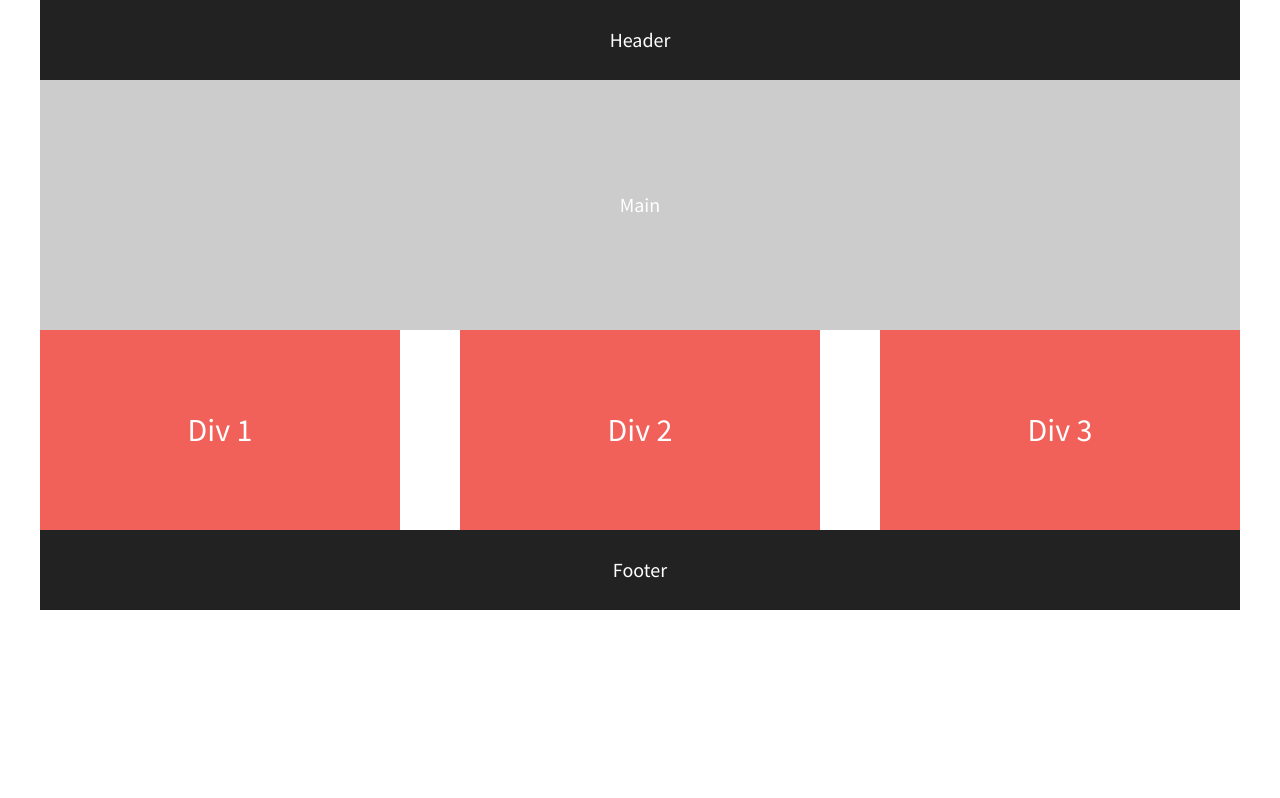
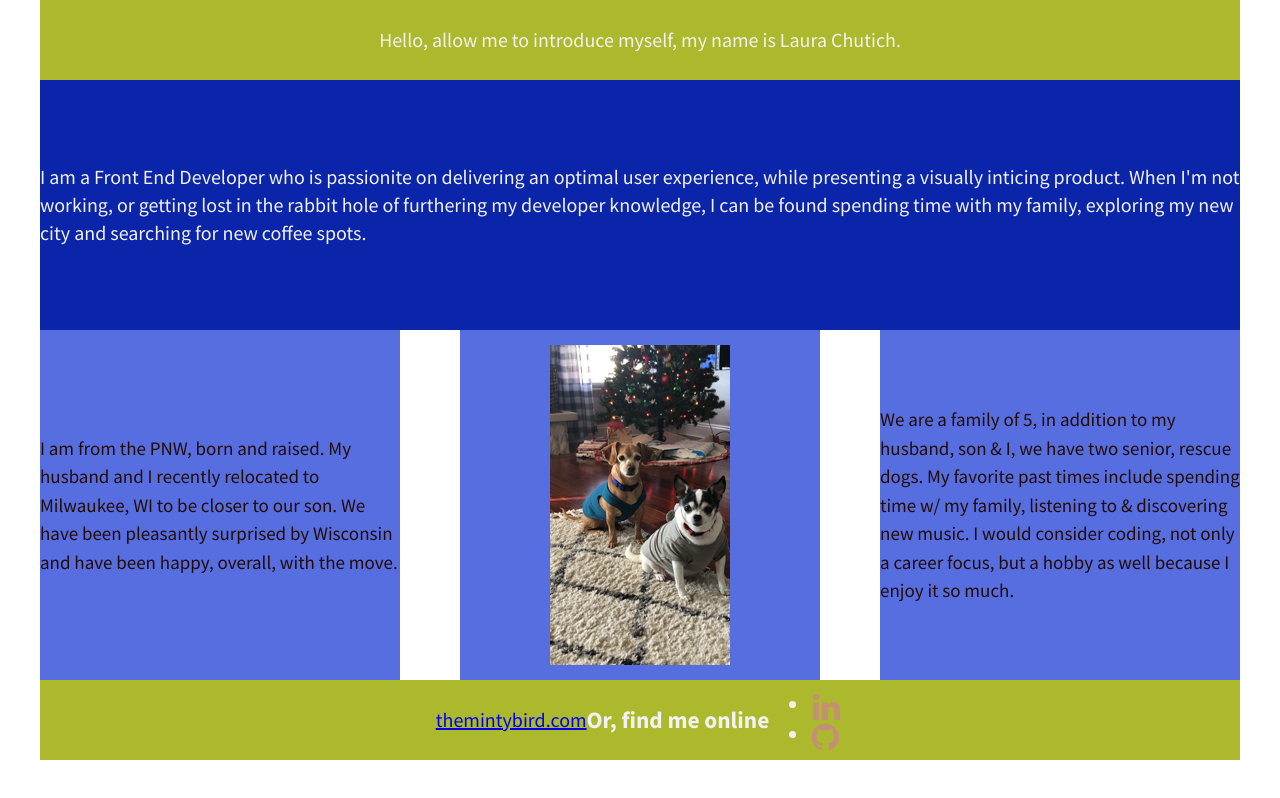
Before and after one commit to lchutich/206-flexbox2, a plain HTML site: page index.html in a window 1280 px wide. Drawn offline with nearby package versions, Linux system fonts and the light colour scheme.

Commit message:
Added content to divs and altered flex properties

```diff
--- a/css/main.css
+++ b/css/main.css
@@ -96,7 +96,7 @@ textarea {
    ========================================================================== */
 
 html {
-  background-color: #fff;
+  background-color: #f2f2f2f;
   height: 100%;
   width: 100%;
 }
@@ -106,18 +106,18 @@ body {
   padding: 0 2em;
   font-size: 1.25em;
   height: 100%;
-  color: #fff;
+  color: #f2f2f2;
 }
 
 header,
 footer {
-  background-color: #222;
+  background-color: #adb92d;
   height: 80px;
   width: 100%;
 }
 
 main {
-  background-color: #ccc;
+  background-color: #0b25aa;
   height: 250px;
   width: 100%;
 }
@@ -139,15 +139,18 @@ main {
 }
 
 .flex-items {
-  color: #fff;
+  color: #230c06;
   line-height: 1.5em;
-  font-size: 1.6em;
-  background-color: #f16059;
+  font-size: .95em;
+  background-color: #576ee1;
   width: 30%;
-  height: 200px;
+  height: 350px;
   display: flex;
   justify-content: center;
   align-items: center;
+  flex-basis: auto;
+  flex-flow: column;
+  padding: 0 10 0 10;
 }
 
 /* ==========================================================================
--- a/index.html
+++ b/index.html
@@ -3,7 +3,7 @@
     <head>
         <meta charset="utf-8">
         <meta http-equiv="x-ua-compatible" content="ie=edge">
-        <title></title>
+        <title>Let's Meet LC</title>
         <meta name="description" content="">
         <meta name="viewport" content="width=device-width, initial-scale=1">
 
@@ -22,18 +22,27 @@
 
         <!-- Add your site or application content here -->
         <section class="flex-container">
-            <header>Header</header>
-            <main>Main</main>
+            <header>Hello, allow me to introduce myself, my name is Laura Chutich.</header>
+            <main>
+                <p>I am a <span>Front End Developer</span> who is passionite on delivering an optimal user experience, while presenting a visually inticing product. When I'm not working, or getting lost in the rabbit hole of furthering my developer knowledge, I can be found spending time with my family, exploring my new city and searching for new coffee spots.</p>
+            </main>
             <div id="div-1" class="flex-items">
-                Div 1
+                <p>I am from the PNW, born and raised. My husband and I recently relocated to Milwaukee, WI to be closer to our son. We have been pleasantly surprised by Wisconsin and have been happy, overall, with the move.</p>
             </div>
             <div id="div-2" class="flex-items">
-                Div 2
+                <img src="./img/dogspic.png" alt="dogspic"/>
             </div>
             <div id="div-3" class="flex-items">
-                Div 3
+                <p>We are a family of 5, in addition to my husband, son & I, we have two senior, rescue dogs. My favorite past times include spending time w/ my family, listening to & discovering new music. I would consider coding, not only a career focus, but a hobby as well because I enjoy it so much. </p>
             </div>
-            <footer>Footer</footer>
+            <footer><a href="mailto:themintybird.com"> themintybird.com
+            </a>
+            <h3 id="socialmedia-header"> Or, find me online</h3>
+            <ul>
+                <li><a href="https://www.linkedin.com/in/laura-c-77099176/" target="_blank"><img src="img/linkedin.png" alt="linkedin"></a>
+                </li>
+                <li><a href="https://github.com/lchutich" target="_blank"><img src="img/github.png" alt="github"></a>
+                </li></footer>
         </section>
 
         <script src="https://ajax.googleapis.com/ajax/libs/jquery/1.11.3/jquery.min.js"></script>
```
Also changed, not shown: img/dogspic.png (added), img/github.png (added), img/linkedin.png (added).
